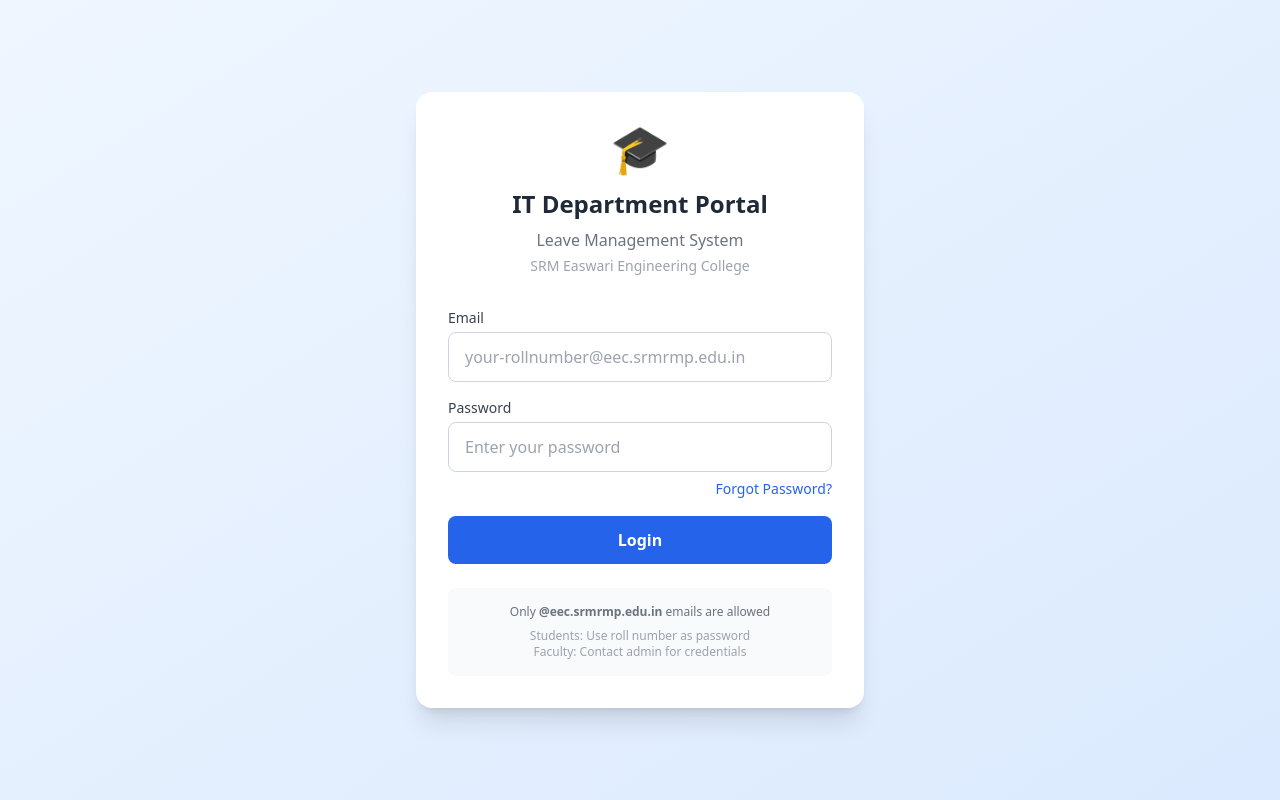
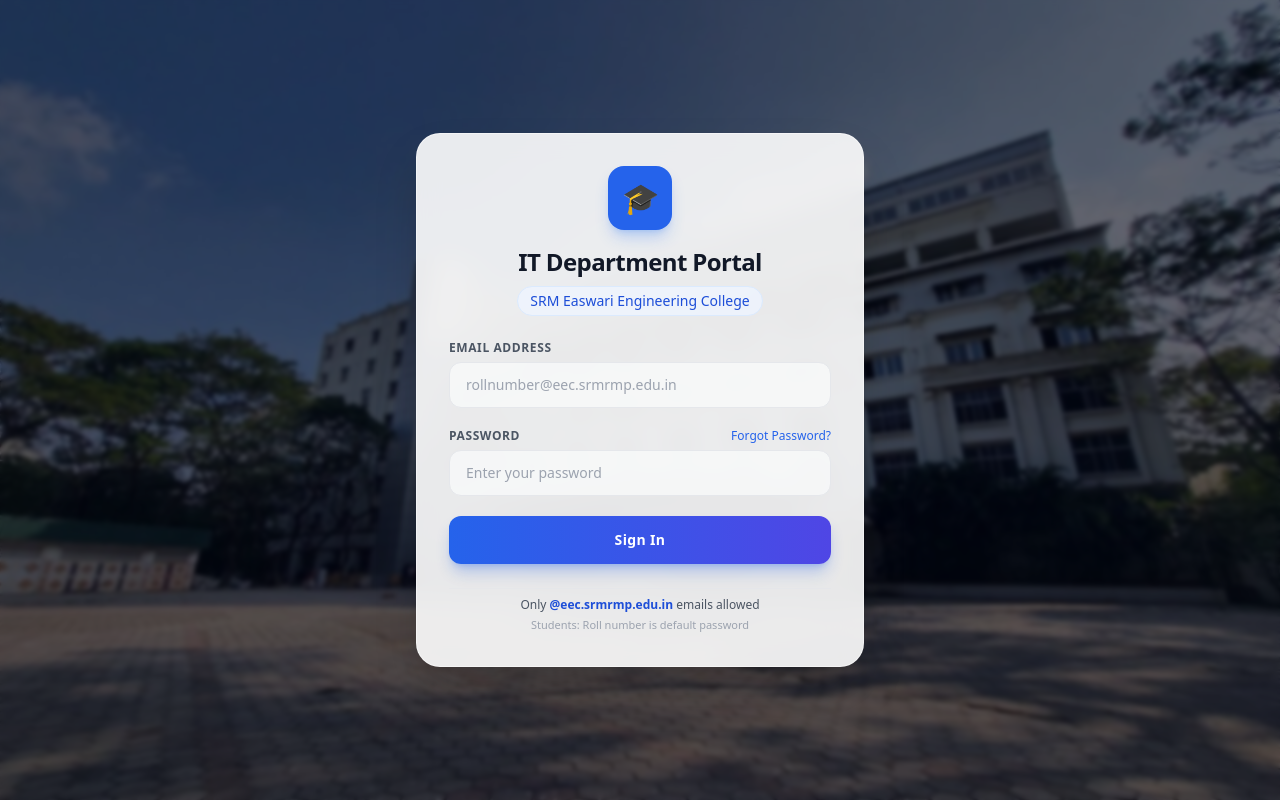
Before and after one commit to dineshsdk111/leaveapp, a Next.js app in the folder frontend/: page /login in a window 1280 px wide. Built offline with nearby package versions, Linux system fonts and the light colour scheme; no server answers.

Commit message:
Add campus building image background to login and auth pages with glassmorphic UI

```diff
--- a/frontend/app/forgot-password/page.jsx
+++ b/frontend/app/forgot-password/page.jsx
@@ -29,46 +29,55 @@
   };
 
   return (
-    <div className="min-h-screen flex items-center justify-center bg-gradient-to-br from-blue-50 to-blue-100">
-      <div className="bg-white p-8 rounded-2xl shadow-xl w-full max-w-md">
-        <div className="text-center mb-8">
-          <div className="text-5xl mb-4">🔐</div>
-          <h1 className="text-2xl font-bold text-gray-800">Forgot Password?</h1>
-          <p className="text-gray-500 mt-2">Enter your email to receive an OTP</p>
+    <div
+      className="min-h-screen relative flex items-center justify-center p-4 bg-cover bg-center bg-no-repeat"
+      style={{ backgroundImage: "url('/campus-bg.jpg')" }}
+    >
+      <div className="absolute inset-0 bg-slate-950/60 backdrop-blur-[2px]"></div>
+
+      <div className="relative z-10 w-full max-w-md bg-white/90 backdrop-blur-md p-8 rounded-3xl shadow-2xl border border-white/50 space-y-6">
+        <div className="text-center space-y-2">
+          <div className="inline-flex items-center justify-center w-16 h-16 rounded-2xl bg-blue-600 text-white text-3xl shadow-lg shadow-blue-500/30 mb-2">
+            🔐
+          </div>
+          <h1 className="text-2xl font-bold tracking-tight text-gray-900">Forgot Password?</h1>
+          <p className="text-xs text-gray-500">Enter your official campus email to receive an OTP</p>
         </div>
 
         <form onSubmit={handleSubmit} className="space-y-4">
           <div>
-            <label className="block text-sm font-medium text-gray-700 mb-1">Email</label>
+            <label className="block text-xs font-semibold text-gray-600 uppercase tracking-wider mb-1.5">
+              Email Address
+            </label>
             <input
               type="email"
               value={email}
               onChange={(e) => setEmail(e.target.value)}
-              placeholder="your-rollnumber@eec.srmrmp.edu.in"
-              className="w-full px-4 py-3 border border-gray-300 rounded-lg focus:ring-2 focus:ring-blue-500 focus:border-transparent outline-none"
+              placeholder="rollnumber@eec.srmrmp.edu.in"
+              className="w-full px-4 py-3 bg-gray-50/80 border border-gray-200 rounded-xl focus:ring-2 focus:ring-blue-600 focus:bg-white outline-none transition duration-200 text-gray-800 placeholder-gray-400 text-sm"
               required
             />
           </div>
 
           {error && (
-            <div className="bg-red-50 text-red-600 p-3 rounded-lg text-sm">{error}</div>
+            <div className="bg-red-50/90 text-red-600 p-3 rounded-xl text-sm border border-red-100">{error}</div>
           )}
 
           {message && (
-            <div className="bg-green-50 text-green-600 p-3 rounded-lg text-sm">{message}</div>
+            <div className="bg-green-50/90 text-green-700 p-3 rounded-xl text-sm border border-green-100">{message}</div>
           )}
 
           <button
             type="submit"
             disabled={loading}
-            className="w-full bg-blue-600 hover:bg-blue-700 text-white font-semibold py-3 rounded-lg transition duration-200 disabled:opacity-50"
+            className="w-full bg-gradient-to-r from-blue-600 to-indigo-600 hover:from-blue-700 hover:to-indigo-700 text-white font-semibold py-3.5 rounded-xl shadow-lg shadow-blue-600/30 transition-all duration-200 disabled:opacity-50 text-sm tracking-wide"
           >
             {loading ? 'Sending OTP...' : 'Send OTP'}
           </button>
         </form>
 
-        <div className="mt-6 text-center">
-          <Link href="/login" className="text-blue-600 hover:text-blue-800 text-sm">
+        <div className="pt-2 border-t border-gray-200/60 text-center">
+          <Link href="/login" className="text-xs font-semibold text-blue-600 hover:text-blue-800 transition">
             ← Back to Login
           </Link>
         </div>
--- a/frontend/app/login/page.jsx
+++ b/frontend/app/login/page.jsx
@@ -28,67 +28,90 @@
   };
 
   return (
-    <div className="min-h-screen flex items-center justify-center bg-gradient-to-br from-blue-50 to-blue-100">
-      <div className="bg-white p-8 rounded-2xl shadow-xl w-full max-w-md">
-        <div className="text-center mb-8">
-          <div className="text-5xl mb-4">🎓</div>
-          <h1 className="text-2xl font-bold text-gray-800">IT Department Portal</h1>
-          <p className="text-gray-500 mt-2">Leave Management System</p>
-          <p className="text-sm text-gray-400 mt-1">SRM Easwari Engineering College</p>
+    <div
+      className="min-h-screen relative flex items-center justify-center p-4 bg-cover bg-center bg-no-repeat"
+      style={{ backgroundImage: "url('/campus-bg.jpg')" }}
+    >
+      {/* Dark overlay backdrop */}
+      <div className="absolute inset-0 bg-slate-950/60 backdrop-blur-[2px]"></div>
+
+      {/* Login Card */}
+      <div className="relative z-10 w-full max-w-md bg-white/90 backdrop-blur-md p-8 rounded-3xl shadow-2xl border border-white/50 space-y-6">
+
+        {/* Header Section */}
+        <div className="text-center space-y-2">
+          <div className="inline-flex items-center justify-center w-16 h-16 rounded-2xl bg-blue-600 text-white text-3xl shadow-lg shadow-blue-500/30 mb-2">
+            🎓
+          </div>
+          <h1 className="text-2xl font-bold tracking-tight text-gray-900">
+            IT Department Portal
+          </h1>
+          <p className="text-sm font-medium text-blue-700 bg-blue-50/80 inline-block px-3 py-1 rounded-full border border-blue-100">
+            SRM Easwari Engineering College
+          </p>
         </div>
 
-        <form onSubmit={handleLogin} className="space-y-4">
+        {/* Login Form */}
+        <form onSubmit={handleLogin} className="space-y-5">
           <div>
-            <label className="block text-sm font-medium text-gray-700 mb-1">Email</label>
+            <label className="block text-xs font-semibold text-gray-600 uppercase tracking-wider mb-1.5">
+              Email Address
+            </label>
             <input
               type="email"
               value={email}
               onChange={(e) => setEmail(e.target.value)}
-              placeholder="your-rollnumber@eec.srmrmp.edu.in"
-              className="w-full px-4 py-3 border border-gray-300 rounded-lg focus:ring-2 focus:ring-blue-500 focus:border-transparent outline-none"
+              placeholder="rollnumber@eec.srmrmp.edu.in"
+              className="w-full px-4 py-3 bg-gray-50/80 border border-gray-200 rounded-xl focus:ring-2 focus:ring-blue-600 focus:bg-white outline-none transition duration-200 text-gray-800 placeholder-gray-400 text-sm"
               required
             />
           </div>
 
           <div>
-            <label className="block text-sm font-medium text-gray-700 mb-1">Password</label>
+            <div className="flex items-center justify-between mb-1.5">
+              <label className="block text-xs font-semibold text-gray-600 uppercase tracking-wider">
+                Password
+              </label>
+              <Link href="/forgot-password" className="text-xs font-medium text-blue-600 hover:text-blue-800 transition">
+                Forgot Password?
+              </Link>
+            </div>
             <input
               type="password"
               value={password}
               onChange={(e) => setPassword(e.target.value)}
               placeholder="Enter your password"
-              className="w-full px-4 py-3 border border-gray-300 rounded-lg focus:ring-2 focus:ring-blue-500 focus:border-transparent outline-none"
+              className="w-full px-4 py-3 bg-gray-50/80 border border-gray-200 rounded-xl focus:ring-2 focus:ring-blue-600 focus:bg-white outline-none transition duration-200 text-gray-800 placeholder-gray-400 text-sm"
               required
             />
-            <div className="text-right mt-1">
-              <Link href="/forgot-password" className="text-sm text-blue-600 hover:text-blue-800">
-                Forgot Password?
-              </Link>
-            </div>
           </div>
 
           {error && (
-            <div className="bg-red-50 text-red-600 p-3 rounded-lg text-sm">{error}</div>
+            <div className="bg-red-50/90 text-red-600 p-3 rounded-xl text-sm border border-red-100 flex items-center gap-2">
+              <span>⚠️</span>
+              <span>{error}</span>
+            </div>
           )}
 
           <button
             type="submit"
             disabled={loading}
-            className="w-full bg-blue-600 hover:bg-blue-700 text-white font-semibold py-3 rounded-lg transition duration-200 disabled:opacity-50"
+            className="w-full bg-gradient-to-r from-blue-600 to-indigo-600 hover:from-blue-700 hover:to-indigo-700 text-white font-semibold py-3.5 rounded-xl shadow-lg shadow-blue-600/30 transition-all duration-200 disabled:opacity-50 text-sm tracking-wide"
           >
-            {loading ? 'Logging in...' : 'Login'}
+            {loading ? 'Logging in...' : 'Sign In'}
           </button>
         </form>
 
-        <div className="mt-6 p-4 bg-gray-50 rounded-lg">
-          <p className="text-xs text-gray-500 text-center">
-            Only <span className="font-semibold">@eec.srmrmp.edu.in</span> emails are allowed
+        {/* Footer Info */}
+        <div className="pt-2 border-t border-gray-200/60 text-center space-y-1">
+          <p className="text-xs font-medium text-gray-600">
+            Only <span className="text-blue-700 font-semibold">@eec.srmrmp.edu.in</span> emails allowed
           </p>
-          <p className="text-xs text-gray-400 text-center mt-2">
-            Students: Use roll number as password<br/>
-            Faculty: Contact admin for credentials
+          <p className="text-[11px] text-gray-400">
+            Students: Roll number is default password
           </p>
         </div>
+
       </div>
     </div>
   );
--- a/frontend/app/reset-password/page.jsx
+++ b/frontend/app/reset-password/page.jsx
@@ -1,10 +1,10 @@
 'use client';
-import { useState } from 'react';
+import { useState, Suspense } from 'react';
 import { useRouter, useSearchParams } from 'next/navigation';
 import Link from 'next/link';
 import { api } from '@/lib/api';
 
-export default function ResetPasswordPage() {
+function ResetPasswordForm() {
   const router = useRouter();
   const searchParams = useSearchParams();
   const email = searchParams.get('email') || '';
@@ -44,76 +44,96 @@
   };
 
   return (
-    <div className="min-h-screen flex items-center justify-center bg-gradient-to-br from-blue-50 to-blue-100">
-      <div className="bg-white p-8 rounded-2xl shadow-xl w-full max-w-md">
-        <div className="text-center mb-8">
-          <div className="text-5xl mb-4">🔑</div>
-          <h1 className="text-2xl font-bold text-gray-800">Reset Password</h1>
-          <p className="text-gray-500 mt-2">Enter OTP and new password</p>
-          <p className="text-sm text-blue-600 mt-1">{email}</p>
+    <div className="relative z-10 w-full max-w-md bg-white/90 backdrop-blur-md p-8 rounded-3xl shadow-2xl border border-white/50 space-y-6">
+      <div className="text-center space-y-2">
+        <div className="inline-flex items-center justify-center w-16 h-16 rounded-2xl bg-blue-600 text-white text-3xl shadow-lg shadow-blue-500/30 mb-2">
+          🔑
+        </div>
+        <h1 className="text-2xl font-bold tracking-tight text-gray-900">Reset Password</h1>
+        <p className="text-xs text-gray-500">Enter OTP and new password for</p>
+        <p className="text-xs font-semibold text-blue-700 bg-blue-50/80 inline-block px-3 py-1 rounded-full border border-blue-100">{email}</p>
       </div>
 
       <form onSubmit={handleSubmit} className="space-y-4">
         <div>
-            <label className="block text-sm font-medium text-gray-700 mb-1">OTP</label>
+          <label className="block text-xs font-semibold text-gray-600 uppercase tracking-wider mb-1.5">
+            6-Digit OTP Code
+          </label>
           <input
             type="text"
             value={otp}
             onChange={(e) => setOtp(e.target.value)}
-              placeholder="Enter 6-digit OTP"
+            placeholder="• • • • • •"
             maxLength={6}
-              className="w-full px-4 py-3 border border-gray-300 rounded-lg focus:ring-2 focus:ring-blue-500 focus:border-transparent outline-none text-center text-2xl tracking-widest"
+            className="w-full px-4 py-3 bg-gray-50/80 border border-gray-200 rounded-xl focus:ring-2 focus:ring-blue-600 focus:bg-white outline-none transition duration-200 text-gray-800 text-center text-2xl tracking-[0.5em] font-mono"
             required
           />
         </div>
 
         <div>
-            <label className="block text-sm font-medium text-gray-700 mb-1">New Password</label>
+          <label className="block text-xs font-semibold text-gray-600 uppercase tracking-wider mb-1.5">
+            New Password
+          </label>
           <input
             type="password"
             value={newPassword}
             onChange={(e) => setNewPassword(e.target.value)}
             placeholder="Enter new password"
-              className="w-full px-4 py-3 border border-gray-300 rounded-lg focus:ring-2 focus:ring-blue-500 focus:border-transparent outline-none"
+            className="w-full px-4 py-3 bg-gray-50/80 border border-gray-200 rounded-xl focus:ring-2 focus:ring-blue-600 focus:bg-white outline-none transition duration-200 text-gray-800 text-sm"
             required
           />
         </div>
 
         <div>
-            <label className="block text-sm font-medium text-gray-700 mb-1">Confirm Password</label>
+          <label className="block text-xs font-semibold text-gray-600 uppercase tracking-wider mb-1.5">
+            Confirm Password
+          </label>
           <input
             type="password"
             value={confirmPassword}
             onChange={(e) => setConfirmPassword(e.target.value)}
             placeholder="Confirm new password"
-              className="w-full px-4 py-3 border border-gray-300 rounded-lg focus:ring-2 focus:ring-blue-500 focus:border-transparent outline-none"
+            className="w-full px-4 py-3 bg-gray-50/80 border border-gray-200 rounded-xl focus:ring-2 focus:ring-blue-600 focus:bg-white outline-none transition duration-200 text-gray-800 text-sm"
             required
           />
         </div>
 
         {error && (
-            <div className="bg-red-50 text-red-600 p-3 rounded-lg text-sm">{error}</div>
+          <div className="bg-red-50/90 text-red-600 p-3 rounded-xl text-sm border border-red-100">{error}</div>
         )}
 
         {message && (
-            <div className="bg-green-50 text-green-600 p-3 rounded-lg text-sm">{message}</div>
+          <div className="bg-green-50/90 text-green-700 p-3 rounded-xl text-sm border border-green-100">{message}</div>
         )}
 
         <button
           type="submit"
           disabled={loading}
-            className="w-full bg-blue-600 hover:bg-blue-700 text-white font-semibold py-3 rounded-lg transition duration-200 disabled:opacity-50"
+          className="w-full bg-gradient-to-r from-blue-600 to-indigo-600 hover:from-blue-700 hover:to-indigo-700 text-white font-semibold py-3.5 rounded-xl shadow-lg shadow-blue-600/30 transition-all duration-200 disabled:opacity-50 text-sm tracking-wide"
         >
           {loading ? 'Resetting...' : 'Reset Password'}
         </button>
       </form>
 
-        <div className="mt-6 text-center">
-          <Link href="/login" className="text-blue-600 hover:text-blue-800 text-sm">
+      <div className="pt-2 border-t border-gray-200/60 text-center">
+        <Link href="/login" className="text-xs font-semibold text-blue-600 hover:text-blue-800 transition">
           ← Back to Login
         </Link>
       </div>
     </div>
+  );
+}
+
+export default function ResetPasswordPage() {
+  return (
+    <div
+      className="min-h-screen relative flex items-center justify-center p-4 bg-cover bg-center bg-no-repeat"
+      style={{ backgroundImage: "url('/campus-bg.jpg')" }}
+    >
+      <div className="absolute inset-0 bg-slate-950/60 backdrop-blur-[2px]"></div>
+      <Suspense fallback={<div className="relative z-10 p-8 bg-white/90 rounded-3xl shadow-xl">Loading...</div>}>
+        <ResetPasswordForm />
+      </Suspense>
     </div>
   );
 }
```
Also changed, not shown: frontend/public/campus-bg.jpg (added). Lines whose indentation alone changed are shown as unchanged.
